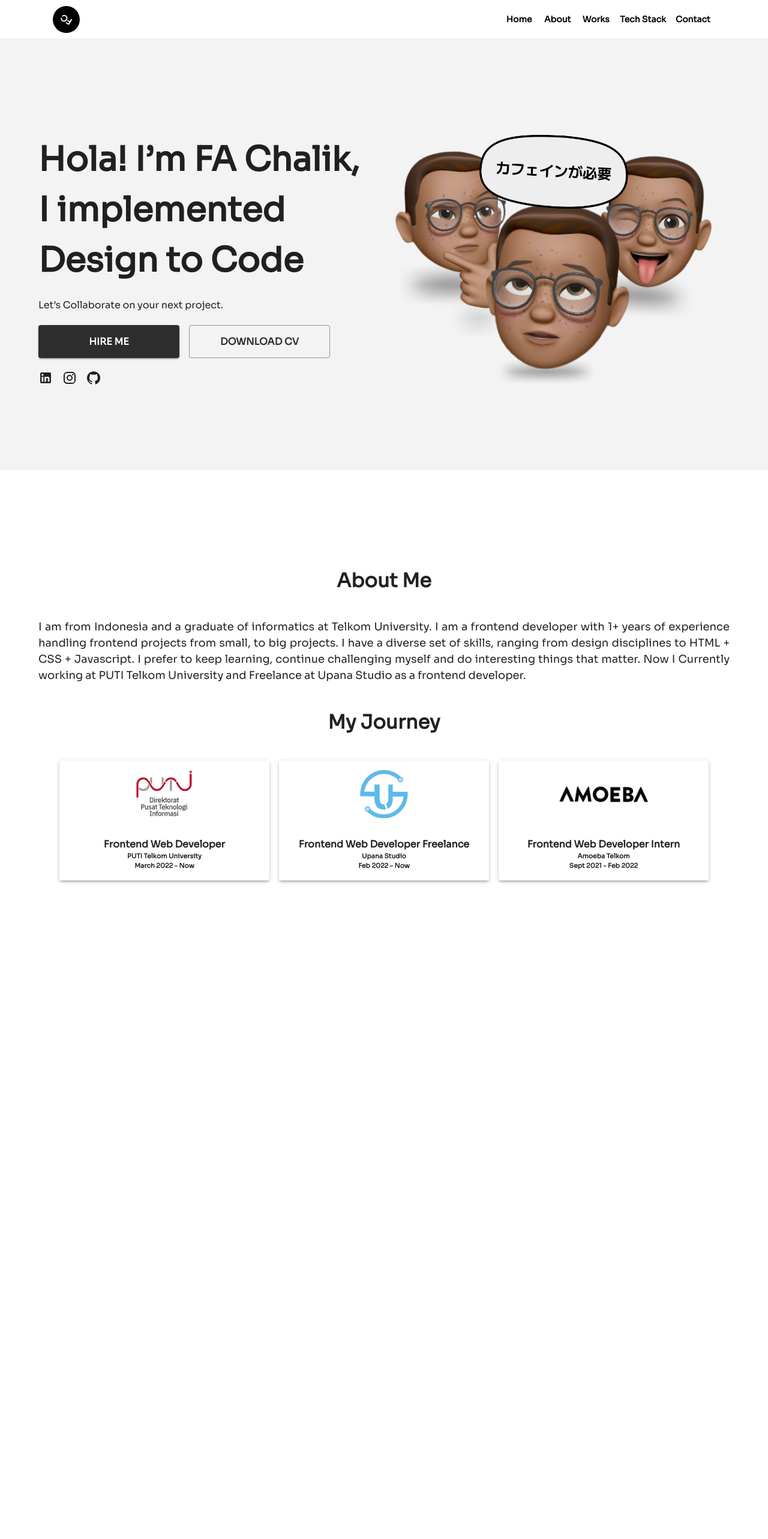
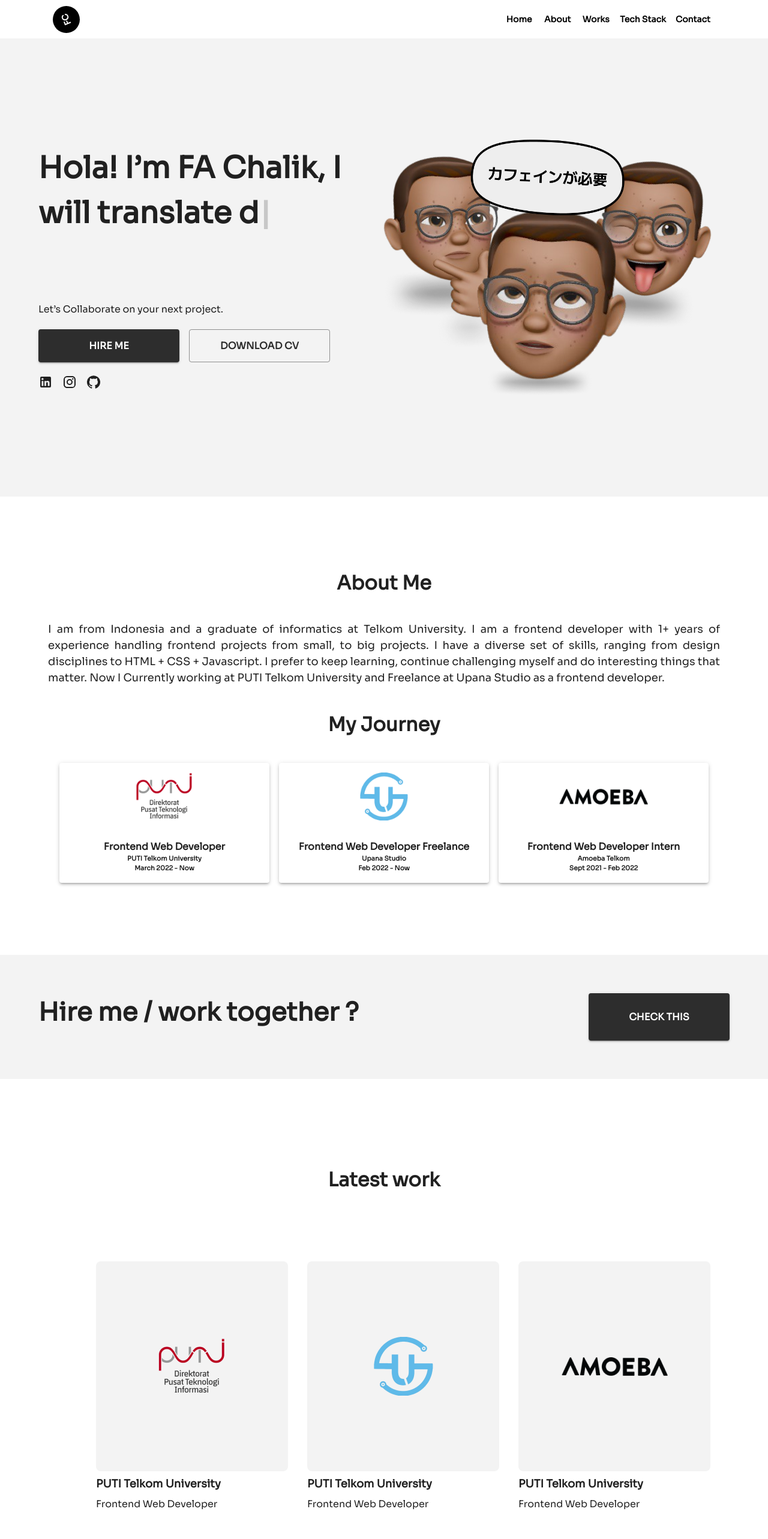
Before and after one commit to fachalik/porto_chalik, a Next.js app: page / in a window 1280 px wide. Shown: the top 2566 px of the page at 60% size. Before the commit the page ends 1628 px from the top, so only its background shows below. Built offline with nearby package versions, Linux system fonts and the light colour scheme.

Commit message:
update home screen done

```diff
--- a/components/Atoms/AButton.tsx
+++ b/components/Atoms/AButton.tsx
@@ -1,14 +1,33 @@
 /** @format */
-import { Box, Button, Typography } from "@mui/material";
+import React, { FC } from "react";
+import { Button, Typography } from "@mui/material";
+import Link from "next/link";
 
-const AButton = (props: any) => {
-  const { children, variant } = props;
+interface IProps {
+  children: any;
+  variant?: any;
+  href: string;
+}
+const AButton: FC<IProps> = (props) => {
+  const { children, variant, href } = props;
   return (
-    <Button variant={variant} sx={{ minWidth: 235, minHeight: 55 }}>
-      <Typography fontSize={16} fontWeight="bold">
-        {children}
-      </Typography>
-    </Button>
+    <>
+      {href ? (
+        <Link scroll={false} href={href} passHref>
+          <Button variant={variant} sx={{ minWidth: 235, minHeight: 55 }}>
+            <Typography fontSize={{ xs: 12, md: 16 }} fontWeight="bold">
+              {children}
+            </Typography>
+          </Button>
+        </Link>
+      ) : (
+        <Button variant={variant} sx={{ minWidth: 235, minHeight: 55 }}>
+          <Typography fontSize={{ xs: 12, md: 16 }} fontWeight="bold">
+            {children}
+          </Typography>
+        </Button>
+      )}
+    </>
   );
 };
 
--- a/components/Atoms/ALogo.tsx
+++ b/components/Atoms/ALogo.tsx
@@ -18,7 +18,7 @@ const ALogo = (props: any) => {
   }, [angle]);
 
   return (
-    <Box sx={{ flexGrow: 1 }}>
+    <Box>
       <Box
         sx={{
           width: 45,
--- a/components/Molecules/MAbout.tsx
+++ b/components/Molecules/MAbout.tsx
@@ -60,15 +60,17 @@ const MAbout = () => {
     <Container
       sx={{
         maxHeight: "100%",
-        paddingY: 20,
+        paddingY: { xs: 10, md: 15 },
       }}
+      id={"about"}
     >
       <Stack spacing={5} direction={"column"}>
         <Typography fontSize={32} fontWeight={"bold"} textAlign="center">
           About Me
         </Typography>
         <Typography
-          fontSize={18}
+          px={{ xs: 2 }}
+          fontSize={{ xs: 14, md: 18 }}
           fontWeight={"regular"}
           textAlign="justify"
           flexWrap="wrap"
@@ -86,7 +88,7 @@ const MAbout = () => {
           My Journey
         </Typography>
         <Stack
-          direction={"row"}
+          direction={{ xs: "column", sm: "row" }}
           spacing={2}
           alignItems={"center"}
           justifyContent={"center"}
@@ -103,18 +105,6 @@ const MAbout = () => {
               <ItemWorkAt item={item} />
             </div>
           ))}
-          {/* <Typography fontSize={32} fontWeight={"bold"} textAlign="center">
-            My Journey
-          </Typography>
-          <Typography fontSize={32} fontWeight={"bold"} textAlign="center">
-            My Journey
-          </Typography>
-          <Typography fontSize={32} fontWeight={"bold"} textAlign="center">
-            My Journey
-          </Typography>
-          <Typography fontSize={32} fontWeight={"bold"} textAlign="center">
-            My Journey
-          </Typography> */}
         </Stack>
       </Stack>
     </Container>
--- /dev/null
+++ b/components/Molecules/MFooter.tsx
@@ -0,0 +1,97 @@
+/** @format */
+
+import { Fragment } from "react";
+import Image from "next/image";
+import {
+  Stack,
+  Container,
+  Typography,
+  Box,
+  Grid,
+  TextField,
+} from "@mui/material";
+
+import InstagramIcon from "@mui/icons-material/Instagram";
+import LinkedInIcon from "@mui/icons-material/LinkedIn";
+import GitHubIcon from "@mui/icons-material/GitHub";
+import AButton from "../Atoms/AButton";
+
+const MFooter = () => {
+  return (
+    <Container
+      maxWidth="xl"
+      sx={{
+        borderTopLeftRadius: 40,
+        borderTopRightRadius: 40,
+        // maxHeight: "1000px",
+        backgroundColor: "secondary.main",
+        paddingY: { xs: 5, md: 8 },
+      }}
+      id={"contact"}
+    >
+      <Container
+        sx={{
+          // maxHeight: { xs: "100vh", sm: "20vh" },
+          maxWidth: "100vw",
+          cursor: "default",
+        }}
+      >
+        <Stack
+          direction={{ xs: "column", md: "row" }}
+          justifyContent={"space-between"}
+        >
+          <Stack direction={"column"} spacing={3} width={{ md: "50vw" }}>
+            <Typography
+              fontSize={{ xs: 18, sm: 26 }}
+              marginBottom={{ xs: 2 }}
+              fontWeight={"bold"}
+              flexWrap={"wrap"}
+              textAlign={{ xs: "center", sm: "start" }}
+            >
+              {`Hire me / work together ?`}
+            </Typography>
+            <Typography
+              fontSize={{ xs: 14, sm: 18 }}
+              marginBottom={{ xs: 2 }}
+              fontWeight={"regular"}
+              flexWrap={"wrap"}
+              textAlign={{ xs: "center", sm: "start" }}
+            >
+              Love to hear from you, Get in touch 🙌🏼
+            </Typography>
+            <Stack
+              direction={"row"}
+              justifyContent={{ xs: "center", sm: "start" }}
+              alignItems={"center"}
+              spacing={2}
+            >
+              <LinkedInIcon />
+              <InstagramIcon />
+              <GitHubIcon />
+            </Stack>
+          </Stack>
+          <Stack
+            direction={"column"}
+            marginTop={{ xs: 2 }}
+            spacing={3}
+            width={{ md: "50vw" }}
+          >
+            <TextField id="outlined-basic" label="Name" variant="outlined" />
+            <TextField id="outlined-basic" label="Email" variant="outlined" />
+            <TextField
+              id="outlined-multiline-static"
+              label="Tell me something"
+              multiline
+              rows={4}
+            />
+            <Box sx={{ display: "flex", justifyContent: "end" }}>
+              <AButton variant={"contained"}>Just send</AButton>
+            </Box>
+          </Stack>
+        </Stack>
+      </Container>
+    </Container>
+  );
+};
+
+export default MFooter;
--- a/components/Molecules/MHeader.tsx
+++ b/components/Molecules/MHeader.tsx
@@ -2,6 +2,8 @@
 
 import type { NextPage } from "next";
 import { Button, Container, Toolbar, Box, AppBar } from "@mui/material";
+
+import Link from "next/link";
 
 import ALogo from "../Atoms/ALogo";
 
@@ -15,12 +17,22 @@ const MHeader = (props: any) => {
         style={{ background: "#ffffff" }}
         elevation={0}
       >
-        <Toolbar>
+        <Toolbar
+          sx={{
+            display: "flex",
+            justifyContent: { xs: "center", sm: "space-between" },
+          }}
+        >
           <ALogo />
           <Box sx={{ display: { xs: "none", sm: "block" } }}>
             {navItems.map((item) => (
+              <Link
+                scroll={false}
+                href={`/#${item.toLowerCase()}`}
+                passHref
+                key={item}
+              >
                 <Button
-                key={item}
                   sx={{
                     color: "black",
                     textTransform: "capitalize",
@@ -29,6 +41,7 @@ const MHeader = (props: any) => {
                 >
                   {item}
                 </Button>
+              </Link>
             ))}
           </Box>
         </Toolbar>
--- /dev/null
+++ b/components/Molecules/MLatestWork.tsx
@@ -0,0 +1,102 @@
+/** @format */
+
+import { Fragment } from "react";
+import Image from "next/image";
+import { Stack, Container, Typography, Box, Grid } from "@mui/material";
+
+const MLatestWork = () => {
+  const data: any = [
+    {
+      image: "/Images/puti.png",
+      name: "PUTI Telkom University",
+      type: "Frontend Web Developer",
+    },
+    {
+      image: "/Images/upanastudio.png",
+      name: "PUTI Telkom University",
+      type: "Frontend Web Developer",
+    },
+    {
+      image: "/Images/amoeba.png",
+      name: "PUTI Telkom University",
+      type: "Frontend Web Developer",
+    },
+  ];
+
+  const ItemWorkAt = ({ item }: any) => {
+    return (
+      <Grid item xs={2}>
+        <Stack spacing={1} justifyContent={{ xs: "center", md: "start" }}>
+          <Box
+            sx={{
+              backgroundColor: "secondary.main",
+              height: { xs: "300px", md: "350px" },
+              width: { xs: "80vw", md: "25vw" },
+              borderRadius: 2,
+              display: "flex",
+              justifyContent: "center",
+              alignItems: "center",
+            }}
+          >
+            <Box
+              component="img"
+              sx={{
+                backgroundSize: "contain",
+              }}
+              alt={item.name}
+              src={item.image}
+            />
+          </Box>
+          <Typography
+            fontSize={{ xs: 14, md: 18 }}
+            fontWeight={"bold"}
+            textAlign={{ xs: "center", md: "justify" }}
+            flexWrap="wrap"
+          >
+            {item.name}
+          </Typography>
+          <Typography
+            fontSize={{ xs: 12, md: 16 }}
+            fontWeight={"light"}
+            textAlign={{ xs: "center", md: "justify" }}
+            flexWrap="wrap"
+          >
+            {item.type}
+          </Typography>
+        </Stack>
+      </Grid>
+    );
+  };
+
+  return (
+    <Container
+      sx={{
+        maxHeight: "100%",
+        paddingY: { xs: 10, md: 18 },
+      }}
+      id={"works"}
+    >
+      <Stack spacing={10} direction={"column"}>
+        <Typography fontSize={32} fontWeight={"bold"} textAlign="center">
+          Latest work
+        </Typography>
+        <Grid
+          container
+          gridRow={3}
+          rowSpacing={{ xs: 4 }}
+          columnSpacing={{ md: 4 }}
+          sx={{ maxWidth: "100vw" }}
+          direction={{ xs: "column", md: "row" }}
+          justifyContent="center"
+          alignItems="center"
+        >
+          {data.map((item: any, idx: number) => (
+            <ItemWorkAt item={item} key={idx} />
+          ))}
+        </Grid>
+      </Stack>
+    </Container>
+  );
+};
+
+export default MLatestWork;
--- /dev/null
+++ b/components/Molecules/MSeparateHire.tsx
@@ -0,0 +1,46 @@
+/** @format */
+import { Stack, Container, Typography, Box } from "@mui/material";
+// ** component
+import AButton from "../Atoms/AButton";
+
+const MSeparateHire = () => {
+  return (
+    <Container
+      maxWidth="xl"
+      sx={{
+        maxHeight: "100%",
+        backgroundColor: "secondary.main",
+        paddingY: { xs: 5, md: 8 },
+      }}
+    >
+      <Container
+        sx={{
+          maxHeight: { xs: "100vh", sm: "20vh" },
+          maxWidth: "100vw",
+          cursor: "default",
+        }}
+      >
+        <Stack
+          direction={{ xs: "column", md: "row" }}
+          justifyContent={"space-between"}
+        >
+          <Typography
+            fontSize={{ xs: 24, sm: 42 }}
+            marginBottom={{ xs: 2 }}
+            fontWeight={"bold"}
+            flexWrap={"wrap"}
+            textAlign={{ xs: "center", sm: "start" }}
+          >
+            {`Hire me / work together ?`}
+          </Typography>
+
+          <AButton variant={"contained"} href={"/#contact"}>
+            Check This
+          </AButton>
+        </Stack>
+      </Container>
+    </Container>
+  );
+};
+
+export default MSeparateHire;
--- a/components/Molecules/MThumbnail.tsx
+++ b/components/Molecules/MThumbnail.tsx
@@ -3,6 +3,7 @@
 import type { NextPage } from "next";
 import Image from "next/image";
 import { Stack, Container, Typography, Box } from "@mui/material";
+import Typewriter from "typewriter-effect";
 import InstagramIcon from "@mui/icons-material/Instagram";
 import LinkedInIcon from "@mui/icons-material/LinkedIn";
 import GitHubIcon from "@mui/icons-material/GitHub";
@@ -15,31 +16,69 @@ const MThumbnail = (props: any) => {
     <Container
       maxWidth="xl"
       sx={{
-        maxHeight: "100%",
         backgroundColor: "secondary.main",
-        paddingY: 20,
       }}
       onMouseMove={handleMouseMove}
+      id={"home"}
     >
       <Container
-        sx={{ maxHeight: "50vh", maxWidth: "100vw", cursor: "default" }}
+        sx={{
+          maxHeight: { xs: "100vh", md: "100vh" },
+          marginY: { xs: 10, md: 21 },
+          maxWidth: "100vw",
+          cursor: "default",
+        }}
       >
         <Stack
-          direction={{ xs: "column-reverse", sm: "row" }}
-          spacing={{ xs: 1, sm: 2, md: 4 }}
+          direction={{ xs: "column-reverse", md: "row" }}
+          justifyContent={"center"}
+          spacing={{ xs: 1, sm: 2, md: 0 }}
         >
-          <Stack spacing={"21px"}>
-            <Typography fontSize={56} fontWeight={"bold"} flexWrap={"wrap"}>
-              {`Hola! I’m FA Chalik,\n I implemented\n Design to Code`}
+          <Stack
+            spacing={"21px"}
+            width={{ md: "50vw" }}
+            justifyContent={"center"}
+          >
+            <Typography
+              height={{ xs: 50, md: 240 }}
+              fontSize={{ xs: 22, sm: 50 }}
+              fontWeight={"bold"}
+              flexWrap={"wrap"}
+              textAlign={{ xs: "center", sm: "start" }}
+            >
+              <Typewriter
+                options={{
+                  strings: [
+                    "Hola! I’m FA Chalik, I will translate design to code.",
+                  ],
+                  autoStart: true,
+                  loop: true,
+                }}
+              />
             </Typography>
-            <Typography fontSize={16} fontWeight={"regular"} flexWrap={"wrap"}>
+
+            <Typography
+              fontSize={{ xs: 14, sm: 16 }}
+              fontWeight={"regular"}
+              flexWrap={"wrap"}
+              textAlign={{ xs: "center", sm: "start" }}
+            >
               Let’s Collaborate on your next project.
             </Typography>
-            <Stack direction={"row"} spacing={2}>
-              <AButton variant={"contained"}>Hire Me</AButton>
-              <AButton variant={"outlined"}>Download CV</AButton>
+            <Stack direction={{ xs: "column", sm: "row" }} spacing={2}>
+              <AButton href={"/#contact"} variant={"contained"}>
+                Hire Me
+              </AButton>
+              <AButton href="/" variant={"outlined"}>
+                Download CV
+              </AButton>
             </Stack>
-            <Stack direction={"row"} spacing={2}>
+            <Stack
+              direction={"row"}
+              justifyContent={{ xs: "center", sm: "start" }}
+              alignItems={"center"}
+              spacing={2}
+            >
               <LinkedInIcon />
               <InstagramIcon />
               <GitHubIcon />
@@ -48,7 +87,9 @@ const MThumbnail = (props: any) => {
           <Box
             component="img"
             sx={{
-              width: 580,
+              width: { xs: 350, sm: 600 },
+              // height: "auto",
+              backgroundSize: "cover",
             }}
             alt="The house from the offer."
             src={`/Images/thumbnail-pic.png`}
--- a/package.json
+++ b/package.json
@@ -16,7 +16,8 @@
     "@mui/material": "^5.8.5",
     "next": "12.1.6",
     "react": "18.2.0",
-    "react-dom": "18.2.0"
+    "react-dom": "18.2.0",
+    "typewriter-effect": "^2.19.0"
   },
   "devDependencies": {
     "@types/node": "18.0.0",
--- a/pages/index.tsx
+++ b/pages/index.tsx
@@ -13,6 +13,9 @@ import { Container, Box } from "@mui/material";
 import MHeader from "../components/Molecules/MHeader";
 import MThumbnail from "../components/Molecules/MThumbnail";
 import MAbout from "../components/Molecules/MAbout";
+import MSeparateHire from "../components/Molecules/MSeparateHire";
+import MLatestWork from "../components/Molecules/MLatestWork";
+import MFooter from "../components/Molecules/MFooter";
 
 const Home: NextPage = () => {
   return (
@@ -39,6 +42,9 @@ const Home: NextPage = () => {
         <MHeader />
         <MThumbnail />
         <MAbout />
+        <MSeparateHire />
+        <MLatestWork />
+        <MFooter />
       </Box>
     </Container>
   );
--- a/styles/globals.css
+++ b/styles/globals.css
@@ -26,6 +26,9 @@ body {
   padding: 0;
   margin: 0;
   font-family: Sora;
+  -webkit-font-smoothing: antialiased;
+  -moz-osx-font-smoothing: grayscale;
+  scroll-behavior: smooth;
 }
 
 a {
```
Also changed, not shown: 1 other file (tests, documents, lock files or other folders). Lines whose indentation alone changed are shown as unchanged.
